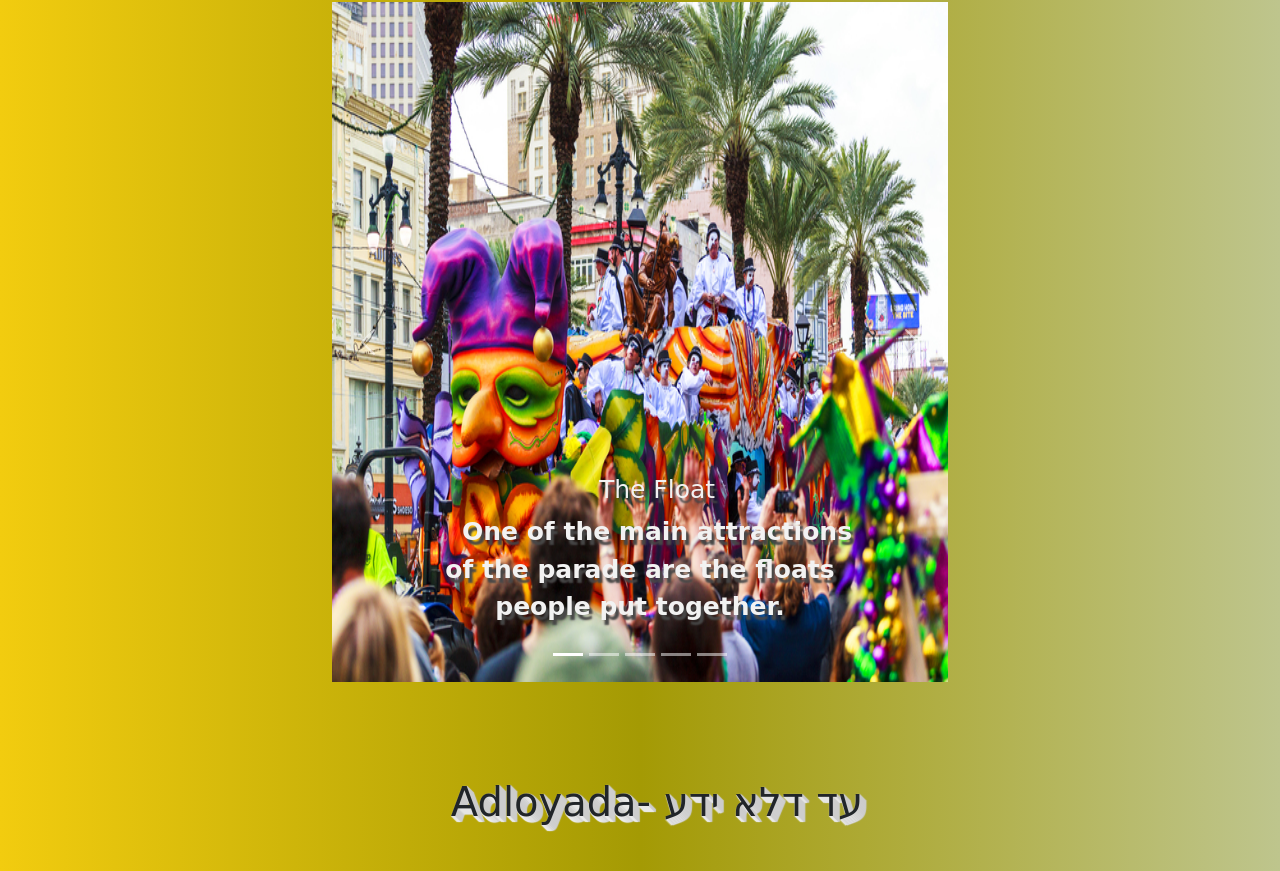
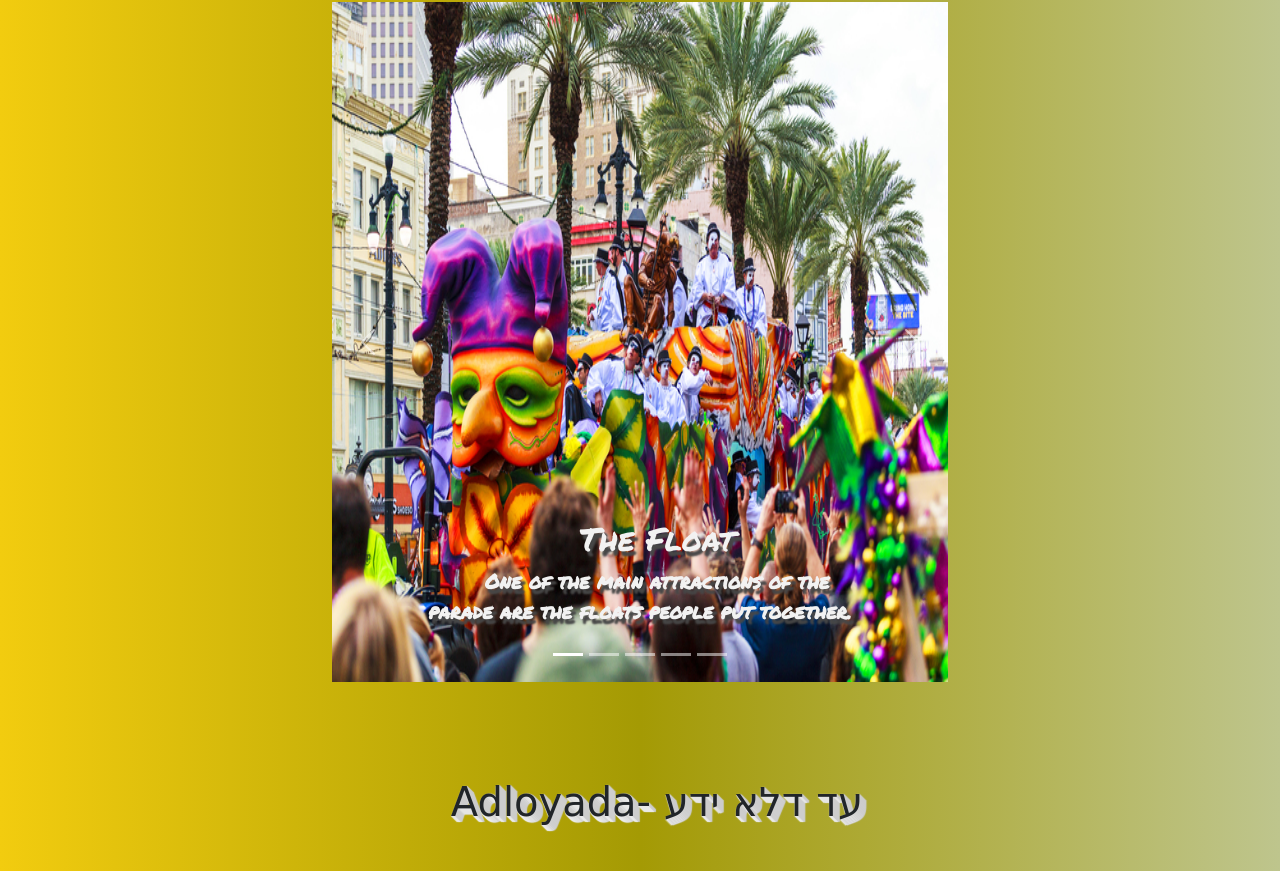
Before and after one commit to Danimatis/HTML-CSS-Project, a plain HTML site: page index.html in a window 1280 px wide. Shown: the part 204-1075 px from the top of the page. Drawn offline with nearby package versions, Linux system fonts and the light colour scheme; a web font is replaced by a local one.

Commit message:
final final

```diff
--- a/index.html
+++ b/index.html
@@ -67,7 +67,7 @@
                 <div class="carousel-item active">
                     <img src="./pictures/mardi-gras-float.jpg" class="d-block carousel w-100" alt="float">
                     <div class="carousel-caption .d-none .d-sm-block">
-                        <h5>The Float</h5>
+                        <h2>The Float</h2>
                         <p>One of the main attractions of the parade are the floats people put together.</p>
                     </div>
                 </div>
@@ -75,7 +75,7 @@
                     <img src="./pictures/mardi-gras-foods-recipes-1644964209.jpeg" class="d-block carousel w-100"
                         alt="foods">
                     <div class="carousel-caption .d-none .d-sm-block">
-                        <h5>Mardi Gras Cake</h5>
+                        <h2>Mardi Gras Cake</h2>
                         <p>Everything is themed on this day, even the food!</p>
                     </div>
                 </div>
@@ -83,7 +83,7 @@
                     <img src="./pictures/mardi-gras-masks-beads-group-venetian-mask-disguise-dark-background-49702576.jpg"
                         class="d-block w-100 carousel" alt="masks">
                     <div class="carousel-caption .d-none .d-sm-block">
-                        <h5>Masks and Costumes</h5>
+                        <h2>Masks and Costumes</h2>
                         <p>The variety is endless when it comes to dressing up.</p>
                     </div>
                 </div>
@@ -91,14 +91,14 @@
                     <img src="./pictures/mardi_gras_galveston_e59f6dbd-4288-421f-af11-1a481e3a870a.jpg"
                         class="d-block carousel w-100" alt="mardi gras">
                     <div class="carousel-caption .d-none .d-sm-block">
-                        <h5>The Party Begins</h5>
+                        <h2>The Party Begins</h2>
                         <p>Just wait for nighttime, thats when it really gets wild!</p>
                     </div>
                 </div>
                 <div class="carousel-item">
                     <img src="./pictures/oh-what-a-beautiful-morning.jpg" class="d-block carousel w-100" alt="building">
                     <div class="carousel-caption .d-none .d-sm-block">
-                        <h5>Street Decorations</h5>
+                        <h2>Street Decorations</h2>
                         <p>Even the buildings like to dress up for the carnival!</p>
                     </div>
                 </div>
--- a/style.scss
+++ b/style.scss
@@ -1,7 +1,8 @@
-@import url("https://fonts.googleapis.com/css2?family=Henny+Penny&family=Pattaya&family=Roboto:wght@100&display=swap");
+@import url("https://fonts.googleapis.com/css2?family=Henny+Penny&family=Pattaya&family=Permanent+Marker&family=Roboto:wght@100&display=swap");
 $funkyFont: "Henny Penny", cursive;
 $fancyFont: "Pattaya", sans-serif;
 $regularFont: "Roboto", sans-serif;
+$captionFont: "Permanent Marker", cursive;
 $purple: #9453a6;
 $green: #8cbf3f;
 $yellow: #f2cc0f;
@@ -68,7 +69,7 @@ main .carousel {
   height: 85vh;
 }
 .carousel-caption {
-  text-shadow: 3px 5px 2px #474747;
+  font-family: $captionFont !important;
 }
 main .pic1 {
   height: 100%;
@@ -99,11 +100,16 @@ textarea {
     5px 5px 15px 5px rgba(0, 0, 0, 0);
 }
 
-.carousel-caption h5,
 .carousel-caption p {
-  font-family: $funkyFont;
+  font-family: $captionFont;
   color: $white;
-  font-size: 25px;
+  font-size: 20px;
+  text-shadow: 3px 5px 2px #474747 !important;
+}
+.carousel-caption h2 {
+  font-family: $captionFont;
+  color: $white;
+  text-shadow: 3px 5px 2px #474747 !important;
 }
 
 main {
```
Also changed, not shown: style.css, 1 other file.
